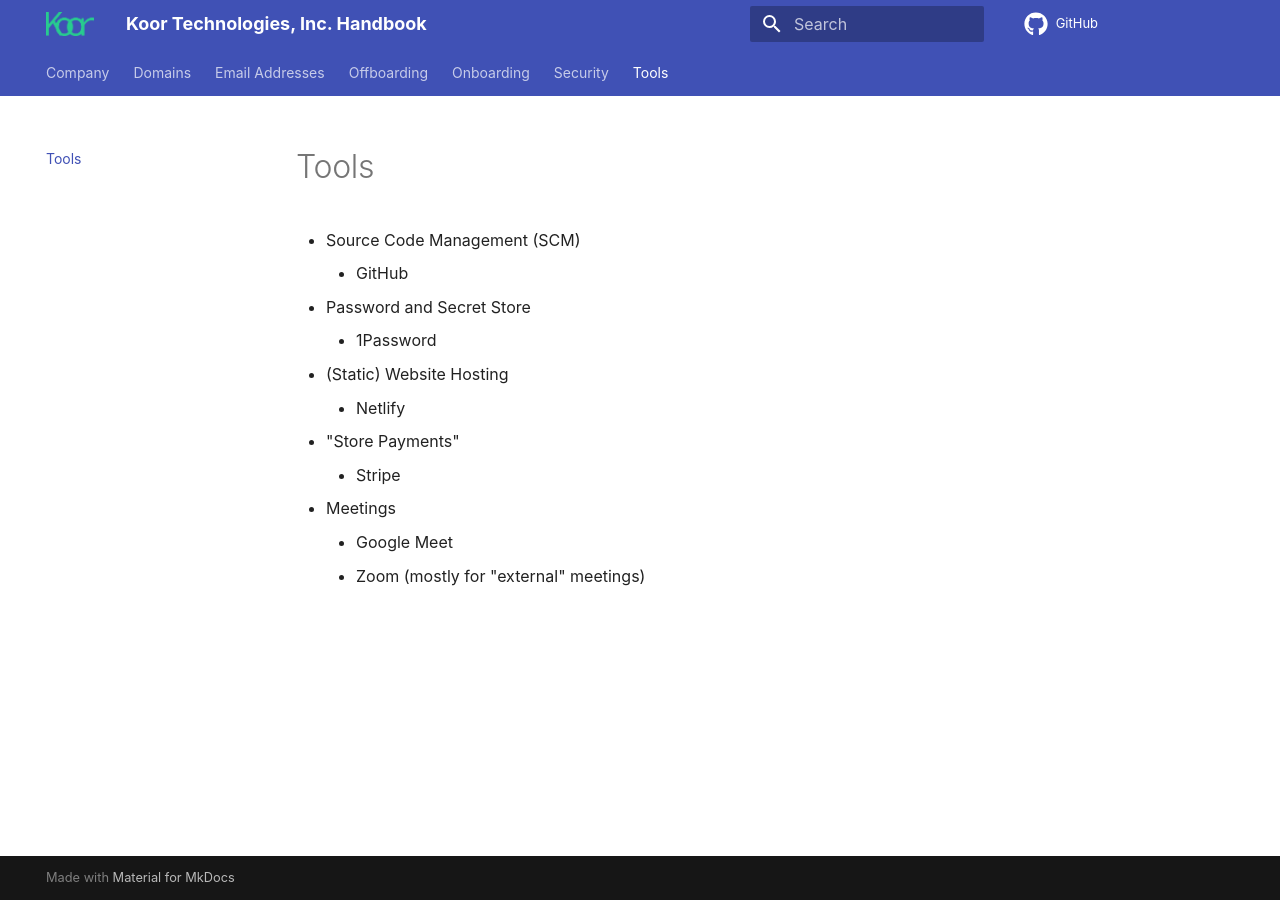
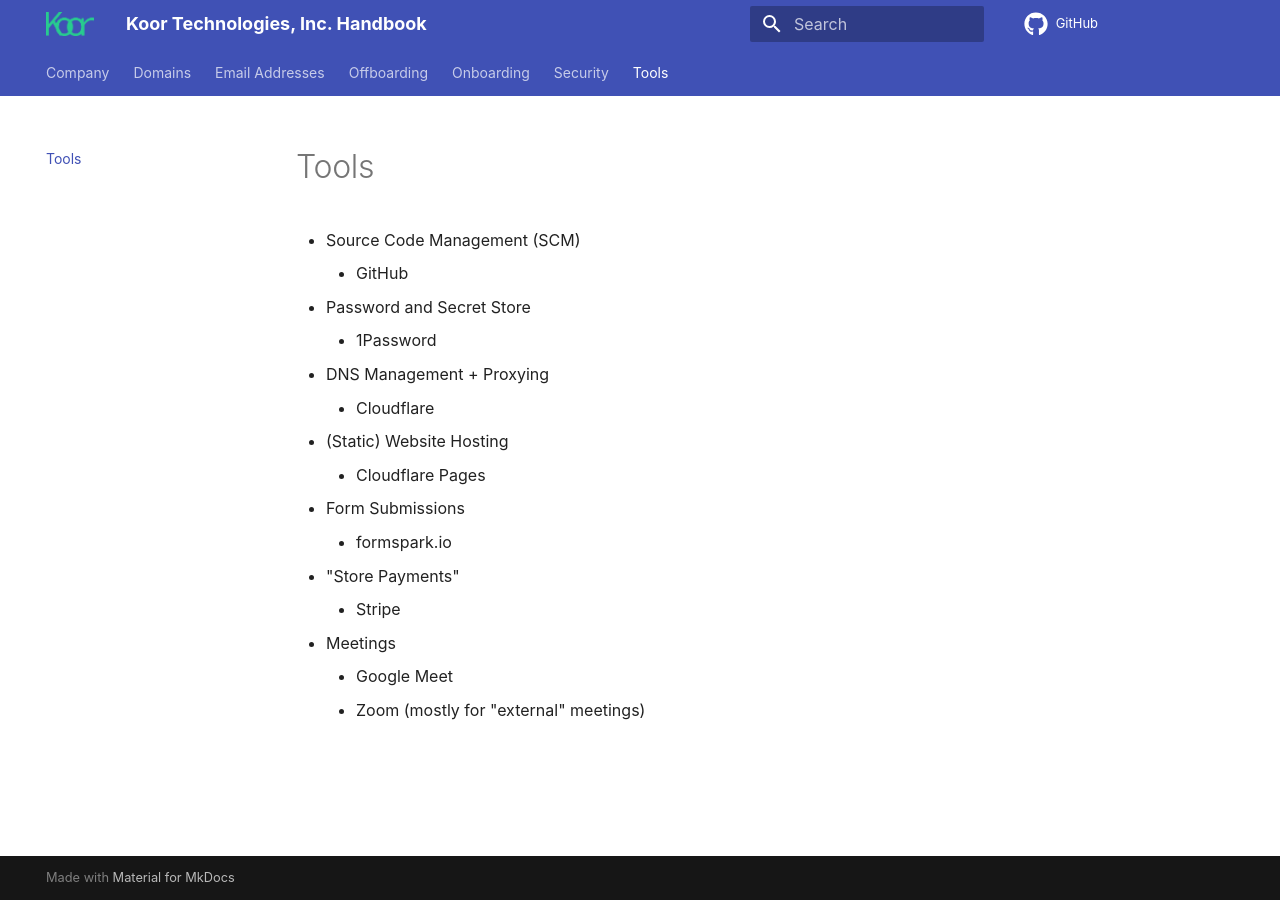
Before and after one commit to koor-tech/handbook.koor.tech, an MkDocs documentation site: the page built from docs/tools.md, in a window 1280 px wide. Built offline with MkDocs 1.6.1 and Material for MkDocs 9.7.7, drawn with Linux system fonts in a browser that asks for light colours; comment, search, counter and statistics services are not loaded.

Commit message:
complete tools list
Signed-off-by: Alexander Trost <galexrt@googlemail.com>

```diff
--- a/docs/tools.md
+++ b/docs/tools.md
@@ -6,8 +6,12 @@ title: Tools
     * GitHub
 * Password and Secret Store
     * 1Password
+* DNS Management + Proxying
+    * Cloudflare
 * (Static) Website Hosting
-    * Netlify
+    * Cloudflare Pages
+* Form Submissions
+    * formspark.io
 * "Store Payments"
     * Stripe
 * Meetings
```
